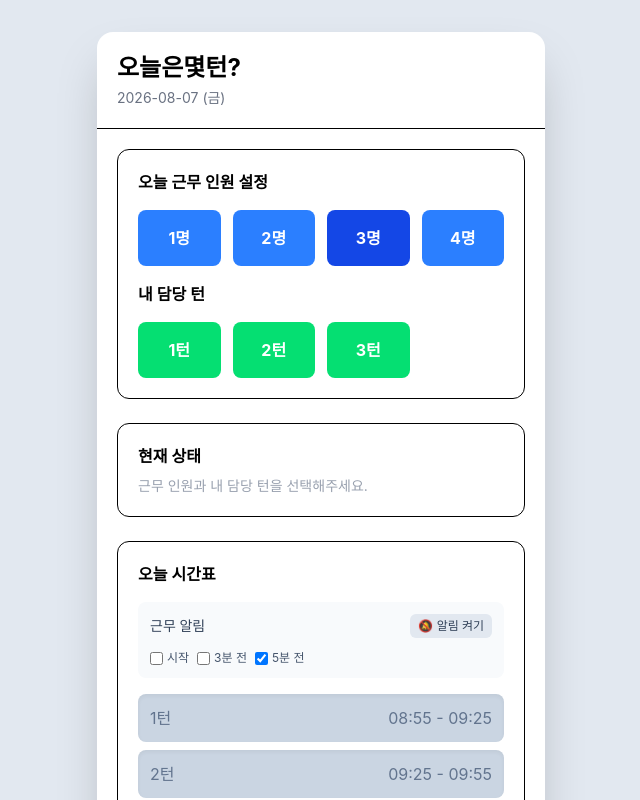
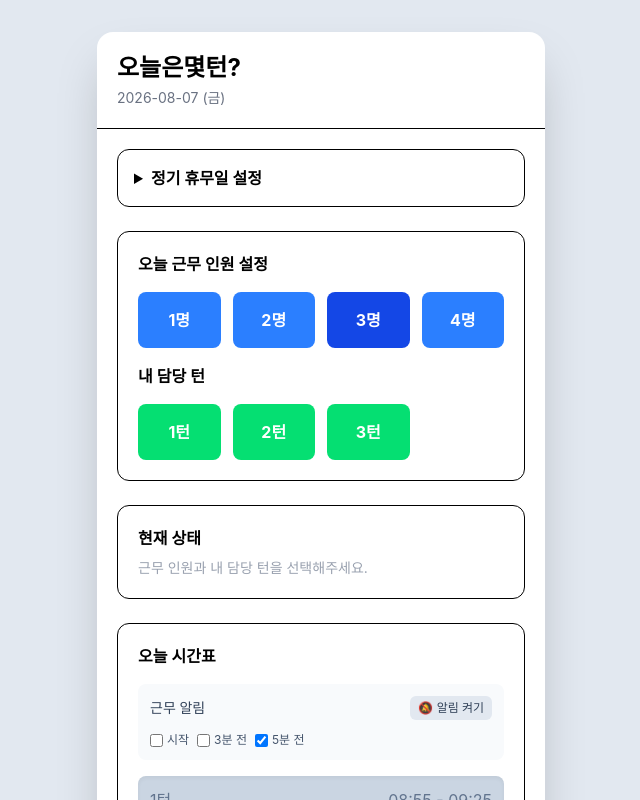
Before and after one commit to VerpJae/TodayShift, a React (Vite) app: page / in a window 1280 px wide. Shown: the top 800 px of the page, without its empty margins (319-959 px from the left). Built offline with nearby package versions, Linux system fonts and the light colour scheme; the HTML template or start-up script is replaced by a standard one.

Commit message:
feat: add personal weekly off-day settings

```diff
--- a/package.json
+++ b/package.json
@@ -1,7 +1,7 @@
 {
   "name": "todayshift",
   "private": true,
-  "version": "0.1.3",
+  "version": "0.2.0",
   "type": "module",
   "scripts": {
     "dev": "vite",
--- a/src/App.tsx
+++ b/src/App.tsx
@@ -12,11 +12,14 @@ import CurrentShiftCard from "./components/home/CurrentShiftCard";
 import { APP_VERSION } from "./version";
 import AdminPage from "./components/admin/AdminPage";
 import UpdatePrompt from "./components/UpdatePrompt";
+import WeeklyOffDaySetting from "./components/home/WeeklyOffDaySetting";
 
 type SavedTodaySetup = {
   workerCount: number;
   myTurn: number;
 };
+
+type TodayOffOverride = "off" | "work" | null;
 
 function getTodayStorageKey() {
   const today = new Date();
@@ -45,6 +48,28 @@ function getSavedTodaySetup(): SavedTodaySetup | null {
   }
 }
 
+function getWeeklyOffDays() {
+  const saved = localStorage.getItem("weekly-off-days");
+
+  if (!saved) {
+    return [];
+  }
+
+  try {
+    const parsed = JSON.parse(saved) as number[];
+    return Array.isArray(parsed)
+      ? parsed.filter((day) => Number.isInteger(day) && day >= 0 && day <= 6)
+      : [];
+  } catch {
+    return [];
+  }
+}
+
+function getTodayOffOverride(): TodayOffOverride {
+  const value = localStorage.getItem(`today-off-override:${getTodayStorageKey().slice(-10)}`);
+  return value === "off" || value === "work" ? value : null;
+}
+
 function App() {
   const [todayStorageKey, setTodayStorageKey] = useState(getTodayStorageKey);
   const [savedTodaySetup] = useState(getSavedTodaySetup);
@@ -56,8 +81,26 @@ function App() {
   const [isAdminPage, setIsAdminPage] = useState(
     () => window.location.hash === "#/admin",
   );
+  const [weeklyOffDays, setWeeklyOffDays] = useState(getWeeklyOffDays);
+  const [todayOffOverride, setTodayOffOverride] = useState<TodayOffOverride>(getTodayOffOverride);
 
   const isSetupComplete = workerCount !== null && myTurn !== null;
+  const todayDay = new Date().getDay();
+  const isTodayOff =
+    todayOffOverride === "off" ||
+    (todayOffOverride !== "work" && weeklyOffDays.includes(todayDay));
+
+  const updateTodayOffOverride = (override: TodayOffOverride) => {
+    const key = `today-off-override:${getTodayStorageKey().slice(-10)}`;
+
+    if (override) {
+      localStorage.setItem(key, override);
+    } else {
+      localStorage.removeItem(key);
+    }
+
+    setTodayOffOverride(override);
+  };
 
   useEffect(() => {
     if (!isSetupComplete || workerCount === null || myTurn === null) {
@@ -89,7 +132,7 @@ function App() {
     };
 
     checkForUpdate();
-    const intervalId = window.setInterval(checkForUpdate, 30 * 60_000);
+    const intervalId = window.setInterval(checkForUpdate, 24 * 60 * 60_000);
 
     return () => window.clearInterval(intervalId);
   }, []);
@@ -104,6 +147,7 @@ function App() {
       setWorkerCount(getDefaultWorkerCount());
       setMyTurn(null);
       setIsSetupEditing(true);
+      setTodayOffOverride(getTodayOffOverride());
     }, 60_000);
 
     return () => window.clearInterval(intervalId);
@@ -111,6 +155,39 @@ function App() {
 
   if (isAdminPage) {
     return <AdminPage />;
+  }
+
+  if (isTodayOff) {
+    return (
+      <main className="min-h-screen bg-slate-200 flex justify-center">
+        <div className="flex min-h-screen w-full max-w-md flex-col overflow-hidden bg-white md:my-8 md:min-h-[800px] md:rounded-2xl md:shadow-2xl">
+          <Header dateText={getTodayText()} />
+          <section className="flex-1 space-y-6 p-5">
+            <div className="rounded-xl border border-violet-200 bg-violet-50 p-5 text-center">
+              <h2 className="font-semibold text-violet-950">오늘은 휴무일입니다</h2>
+              <p className="mt-2 text-sm text-violet-700">휴무일 설정은 아래에서 변경할 수 있습니다.</p>
+              <button
+                type="button"
+                onClick={() => updateTodayOffOverride("work")}
+                className="mt-4 rounded-lg bg-violet-700 px-4 py-2 text-sm font-medium text-white"
+              >
+                오늘 근무하기
+              </button>
+            </div>
+            <WeeklyOffDaySetting
+              offDays={weeklyOffDays}
+              setOffDays={setWeeklyOffDays}
+              todayDay={todayDay}
+              todayOverride={todayOffOverride}
+              todayIsOff={isTodayOff}
+              setTodayOverride={updateTodayOffOverride}
+            />
+          </section>
+          <footer className="px-5 pb-4 text-center text-xs text-slate-400">v{APP_VERSION}</footer>
+        </div>
+        <UpdatePrompt />
+      </main>
+    );
   }
 
   return (
@@ -121,6 +198,14 @@ function App() {
 
         {/* Main */}
         <section className="flex-1 space-y-6 p-5">
+          <WeeklyOffDaySetting
+            offDays={weeklyOffDays}
+            setOffDays={setWeeklyOffDays}
+            todayDay={todayDay}
+            todayOverride={todayOffOverride}
+            todayIsOff={isTodayOff}
+            setTodayOverride={updateTodayOffOverride}
+          />
           <div className="rounded-xl border p-5">
             {isSetupComplete && !isSetupEditing ? (
               <div className="flex items-center justify-between">
--- /dev/null
+++ b/src/components/home/WeeklyOffDaySetting.tsx
@@ -0,0 +1,82 @@
+type TodayOverride = "off" | "work" | null;
+
+type WeeklyOffDaySettingProps = {
+  offDays: number[];
+  setOffDays: (offDays: number[]) => void;
+  todayDay: number;
+  todayOverride: TodayOverride;
+  todayIsOff: boolean;
+  setTodayOverride: (override: TodayOverride) => void;
+};
+
+const WEEKDAYS = ["일", "월", "화", "수", "목", "금", "토"];
+
+function WeeklyOffDaySetting({
+  offDays,
+  setOffDays,
+  todayDay,
+  todayOverride,
+  todayIsOff,
+  setTodayOverride,
+}: WeeklyOffDaySettingProps) {
+  const toggleOffDay = (day: number) => {
+    const next = offDays.includes(day)
+      ? offDays.filter((value) => value !== day)
+      : [...offDays, day].sort((a, b) => a - b);
+
+    setOffDays(next);
+    localStorage.setItem("weekly-off-days", JSON.stringify(next));
+  };
+
+  return (
+    <details className="rounded-xl border p-4">
+      <summary className="cursor-pointer font-semibold">정기 휴무일 설정</summary>
+      <p className="mt-2 text-sm text-slate-500">
+        선택한 요일은 이 기기에서 휴무일로 표시됩니다.
+      </p>
+
+      <div className="mt-3 grid grid-cols-7 gap-1.5">
+        {WEEKDAYS.map((label, day) => {
+          const selected = offDays.includes(day);
+
+          return (
+            <button
+              key={label}
+              type="button"
+              onClick={() => toggleOffDay(day)}
+              className={`rounded-lg px-1 py-2 text-sm font-medium ${
+                selected ? "bg-violet-600 text-white" : "bg-slate-100 text-slate-600"
+              }`}
+            >
+              {label}
+            </button>
+          );
+        })}
+      </div>
+
+      <div className="mt-4 border-t pt-3">
+        <p className="text-sm font-medium">오늘({WEEKDAYS[todayDay]})만 예외 처리</p>
+        <div className="mt-2 flex flex-wrap gap-2">
+          <button
+            type="button"
+            onClick={() => setTodayOverride(todayIsOff ? "work" : "off")}
+            className="rounded-lg bg-slate-800 px-3 py-2 text-sm font-medium text-white"
+          >
+            {todayIsOff ? "오늘 근무하기" : "오늘 휴무로 전환"}
+          </button>
+          {todayOverride ? (
+            <button
+              type="button"
+              onClick={() => setTodayOverride(null)}
+              className="rounded-lg bg-slate-100 px-3 py-2 text-sm font-medium text-slate-700"
+            >
+              기본 일정으로 되돌리기
+            </button>
+          ) : null}
+        </div>
+      </div>
+    </details>
+  );
+}
+
+export default WeeklyOffDaySetting;
--- a/src/version.ts
+++ b/src/version.ts
@@ -1 +1 @@
-export const APP_VERSION = "0.1.3";
+export const APP_VERSION = "0.2.0";
```
Also changed, not shown: 1 other file (tests, documents, lock files or other folders).
